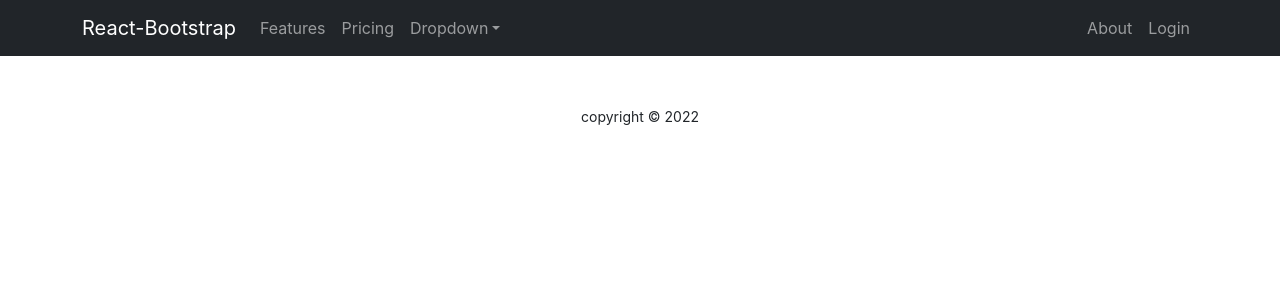
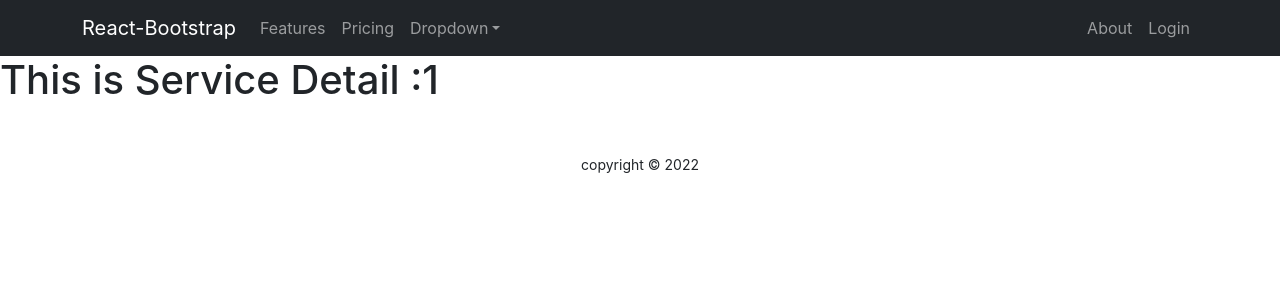
Before and after one commit to monirulislam9549/warehouse-management, a React (Create React App) app: page /item/1 in a window 1280 px wide. Shown: the top 300 px of the page. Built offline with nearby package versions, Linux system fonts and the light colour scheme.

Commit message:
use useParams

```diff
--- a/src/App.js
+++ b/src/App.js
@@ -7,6 +7,8 @@ import Home from './Pages/Home/Home';
 import Header from './Pages/Shared/Header/Header';
 import Footer from './Pages/Shared/Footer/Footer';
 import About from './Pages/About/About';
+import Item from './Pages/Item/Item';
+import ItemDetail from './Pages/ItemDetail/ItemDetail';
 
 function App() {
   return (
@@ -14,6 +16,7 @@ function App() {
       <Header></Header>
       <Routes>
         <Route path='/' element={<Home></Home>}> </Route>
+        <Route path='/item/:itemId' element={<ItemDetail></ItemDetail>}></Route>
         <Route path='/blog' element={<Blog></Blog>}></Route>
         <Route path='/login' element={<Login></Login>}></Route>
         <Route path='/about' element={<About></About>}></Route>
--- a/src/Pages/Item/Item.js
+++ b/src/Pages/Item/Item.js
@@ -1,8 +1,13 @@
 import React from 'react';
+import { useNavigate } from 'react-router-dom';
 import './Item.css'
 
 const Item = ({ item }) => {
-    const { name, price, quantity, img, description, suppliername } = item;
+    const { id, name, price, quantity, img, description, suppliername } = item;
+    const navigate = useNavigate()
+    const navigateToItemDetail = id => {
+        navigate(`/item/${id}`);
+    }
     return (
         <div className='item'>
             <img src={img} alt="" />
@@ -11,7 +16,7 @@ const Item = ({ item }) => {
             <p>Quantity: {quantity}</p>
             <p><small>{description}</small></p>
             <p>Supplier Name: {suppliername}</p>
-            <button className='btn btn-dark'>Stock Update</button>
+            <button onClick={() => navigateToItemDetail(id)} className='btn btn-dark'>Stock Update</button>
         </div>
     );
 };
--- /dev/null
+++ b/src/Pages/ItemDetail/ItemDetail.js
@@ -0,0 +1,13 @@
+import React from 'react';
+import { useParams } from 'react-router-dom';
+
+const ItemDetail = () => {
+    const { itemId } = useParams()
+    return (
+        <div>
+            <h1>This is Service Detail :{itemId}</h1>
+        </div>
+    );
+};
+
+export default ItemDetail;
--- a/src/Pages/Shared/Header/Header.js
+++ b/src/Pages/Shared/Header/Header.js
@@ -7,7 +7,7 @@ const Header = () => {
     return (
         <Navbar collapseOnSelect expand="lg" sticky='top' bg="dark" variant="dark">
             <Container>
-                <Navbar.Brand href="#home">React-Bootstrap</Navbar.Brand>
+                <Navbar.Brand as={Link} to="/">React-Bootstrap</Navbar.Brand>
                 <Navbar.Toggle aria-controls="responsive-navbar-nav" />
                 <Navbar.Collapse id="responsive-navbar-nav">
                     <Nav className="me-auto">
```
